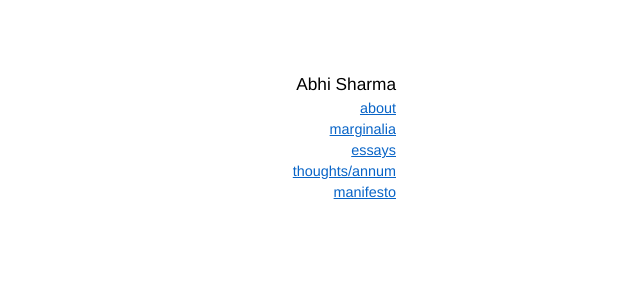
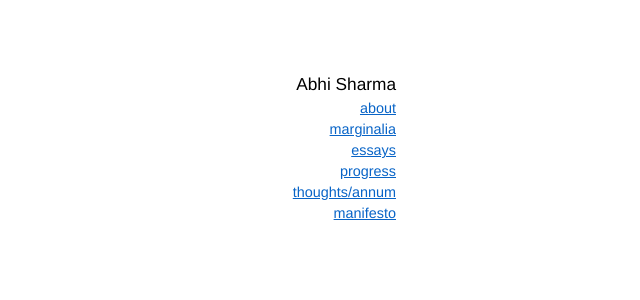
Before and after one commit to abhisharmab/abhisharmab.github.io, a Jekyll site: the page built from index.html, in a window 1280 px wide. Shown: the top 300 px of the page, without its empty margins (640-1280 px from the left). Built offline with Jekyll 4.4.1, drawn with Linux system fonts in a browser that asks for light colours.

Commit message:
adding progress to the front page

```diff
--- a/_layouts/default.html
+++ b/_layouts/default.html
@@ -12,6 +12,7 @@
           <li><a href="/about">about</a></li>
           <li><a href="/marginalia">marginalia</a></li>
           <li><a href="/essays">essays</a></li>
+          <li><a href="/progress">progress</a></li>
           <li><a href="/thoughts">thoughts/annum</a></li>
           <li><a href="/manifesto">manifesto</a></li>
         </ul>
```
